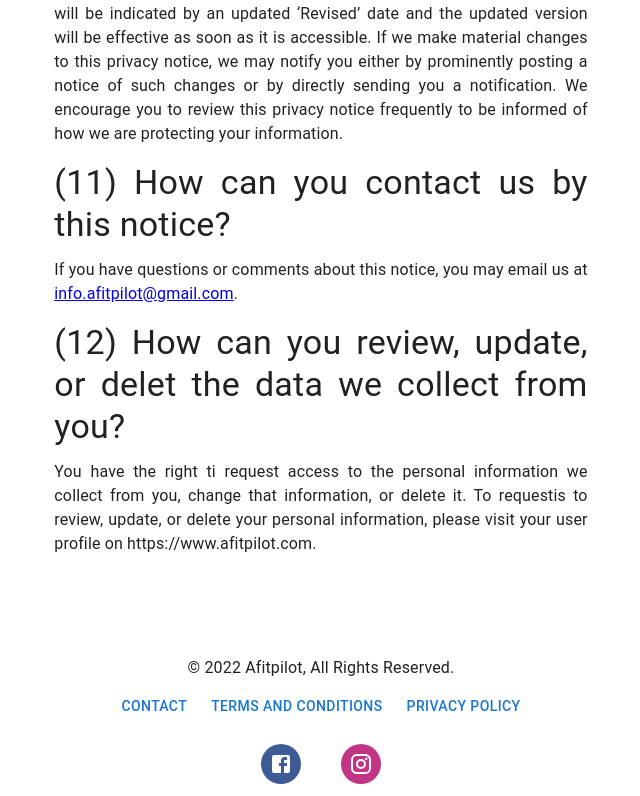
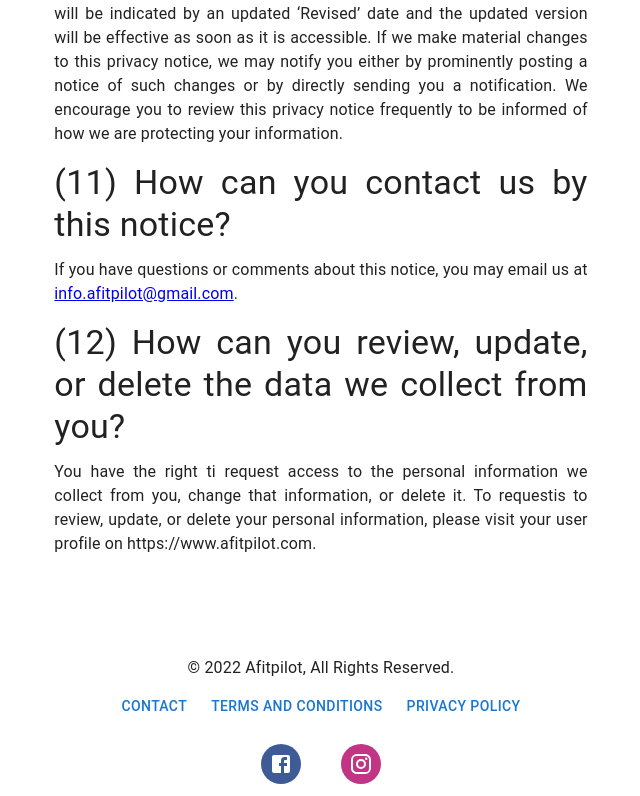
Before and after one commit to walter-clayton/afitpilot-somatotype, a React (Create React App) app in the folder client/: page /Privacy in a window 1280 px wide. Shown: the part 10491-11287 px from the top of the page, without its empty margins (319-959 px from the left). Built offline with nearby package versions, Linux system fonts and the light colour scheme.

Commit message:
spelling error

```diff
--- a/client/src/components/CTA/Privacy.tsx
+++ b/client/src/components/CTA/Privacy.tsx
@@ -944,7 +944,7 @@ const Privacy = () => {
               .
             </Typography>
             <Typography component="h2" variant="h4" gutterBottom>
-              (12) How can you review, update, or delet the data we collect from
+              (12) How can you review, update, or delete the data we collect from
               you?
             </Typography>
             <Typography variant="body1" paragraph>
```
